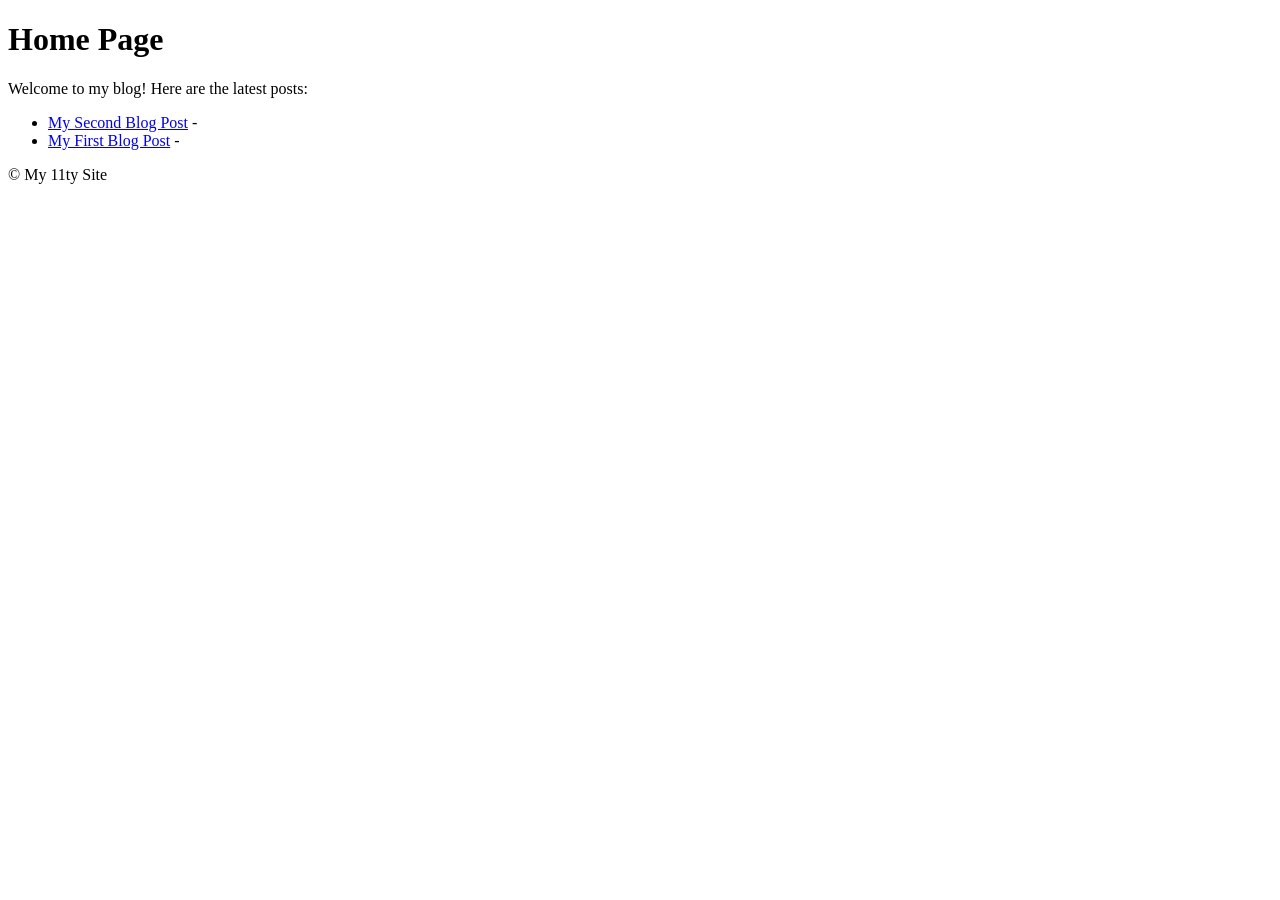
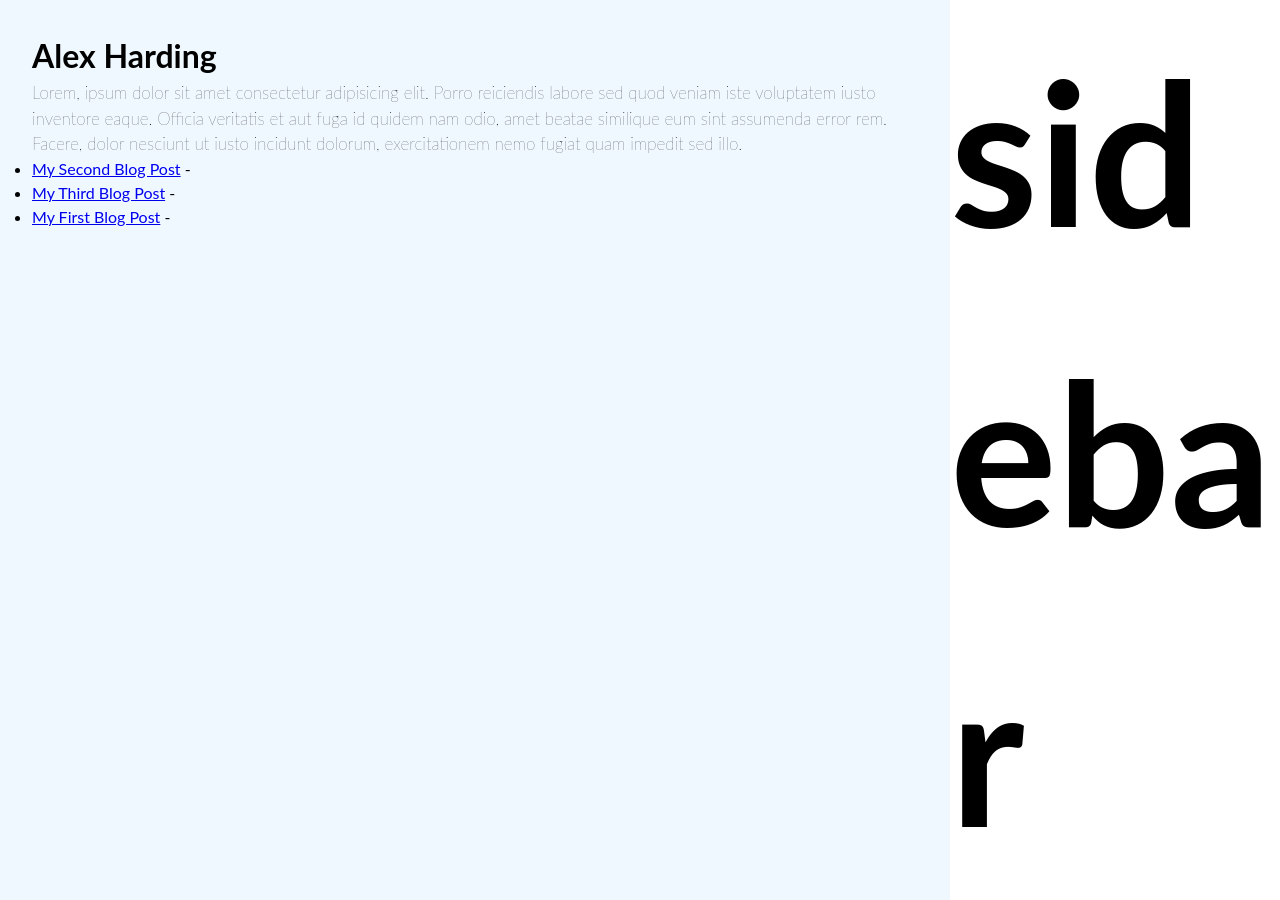
Before and after one commit to arcadeperfect/website_01, an Eleventy site: page src/index.njk in a window 1280 px wide. Before the commit the page ends 800 px from the top, so only its background shows below. Built offline with nearby package versions, Linux system fonts and the light colour scheme; Eleventy itself is replaced by a stand-in of ours; files that its build step writes are made by us from their sources; what nunjucks-date-filter would draw is missing.

Commit message:
basic layout and styling structure

```diff
--- a/src/_includes/layouts/base.njk
+++ b/src/_includes/layouts/base.njk
@@ -1,19 +1,22 @@
 <!DOCTYPE html>
 <html lang="en">
 <head>
-  <meta charset="UTF-8">
-  <meta name="viewport" content="width=device-width, initial-scale=1.0">
-  <title>{{ title }}</title>
+    <meta charset="UTF-8">
+    <meta name="viewport" content="width=device-width, initial-scale=1.0">
+    <link rel="stylesheet" href="/css/style.css">
+    <title>{{ title }}</title>
 </head>
 <body>
-  <header>
-    <h1>{{ title }}</h1>
-  </header>
-  <main>
-    {{ content | safe }}
-  </main>
-  <footer>
-    <p>&copy; {{ site.title }} {{ site.year }}</p>
-  </footer>
+    <div class="grid">
+        <div class="item main {% if page.url == '/' %}home-main{% else %}post-main{% endif %}">
+            {% block main %}{% endblock %}
+        </div>
+        <div class="item sidebar">
+            <h1 class="title"></h1>
+            <h1 class="side-text">
+                sidebar
+            </h1>
+        </div>
+    </div>
 </body>
 </html>
--- a/src/_includes/layouts/home.njk
+++ b/src/_includes/layouts/home.njk
@@ -1,12 +1,16 @@
+<!-- src/_includes/layouts/home.njk -->
 {% extends "layouts/base.njk" %}
 
-{% block content %}
-<h2>Blog Entries</h2>
+{% block main %}
+<h1 class="title">Alex Harding</h1>
+<p>Lorem, ipsum dolor sit amet consectetur adipisicing elit. Porro reiciendis labore sed quod veniam iste voluptatem iusto inventore eaque. Officia veritatis et aut fuga id quidem nam odio, amet beatae similique eum sint assumenda error rem. Facere, dolor nesciunt ut iusto incidunt dolorum, exercitationem nemo fugiat quam impedit sed illo.</p>
+
+<!-- collection of posts -->
 <ul>
-  {% for post in collections.posts %}
-    <li>
-      <a href="{{ post.url }}">{{ post.data.title }}</a> - {{ post.date | date("MMMM D, YYYY") }}
-    </li>
-  {% endfor %}
+    {% for post in collections.posts %}
+        <li>
+            <a href="{{ post.url }}">{{ post.data.title }}</a> - {{ post.date | date("MMMM D, YYYY") }}
+        </li>
+    {% endfor %}
 </ul>
 {% endblock %}
--- /dev/null
+++ b/src/css/style.css
@@ -0,0 +1,60 @@
+
+* {
+  margin: 0;
+  padding: 0;
+  /* box-sizing: border-box; */
+  text-align: left;
+}
+
+body {
+  font-family: 'Lato', sans-serif;
+  line-height: 1.5;
+  background: var(--light-color);
+}
+
+p {
+  font-size: 17px;
+  font-weight: lighter;
+}
+
+.grid {
+  display: grid;
+  grid-template-columns: 1fr 330px; /* Adjust the 300px to the fixed width you want for the sidebar */
+  height: 100vh; /* This ensures the grid takes the full height of the viewport */
+}
+
+/* .item {
+  padding: 3rem;
+  border: #ccc 1px solid;
+  background-color: #f4f4f4;
+  font-size: 1.3rem;
+  font-weight: bold;
+  text-align: center;
+} */
+
+.side-text{
+  font-size: 200px;
+  word-wrap: break-word;
+  overflow-wrap: break-word; /* Ensures compatibility across different browsers */
+
+}
+
+/* Home main section styles */
+.home-main {
+  background-color: #f0f8ff; /* Example background color for home page */
+  padding: 2rem;
+}
+
+/* Post main section styles */
+.post-main {
+  background-color: #fffacd; /* Example background color for post pages */
+  padding: 2rem;
+}
+
+.sidebar {
+  grid-column: 2; /* Sidebar takes the second column */
+}
+
+.title {
+  text-align: left;
+}
--- a/src/index.njk
+++ b/src/index.njk
@@ -2,13 +2,3 @@
 layout: layouts/home.njk
 title: Home Page
 ---
-
-Welcome to my blog! Here are the latest posts:
-
-<ul>
-  {% for post in collections.posts %}
-    <li>
-      <a href="{{ post.url }}">{{ post.data.title }}</a> - {{ post.date | date("MMMM D, YYYY") }}
-    </li>
-  {% endfor %}
-</ul>
--- /dev/null
+++ b/src/posts/third-post.md
@@ -0,0 +1,7 @@
+---
+title: "My Third Blog Post"
+layout: layouts/post.njk
+date: 2023-05-15
+---
+
+This is the content of my third blog post.
```
Also changed, not shown: src/_includes/layouts/post.njk (+4 -4 lines), .eleventy.js.
